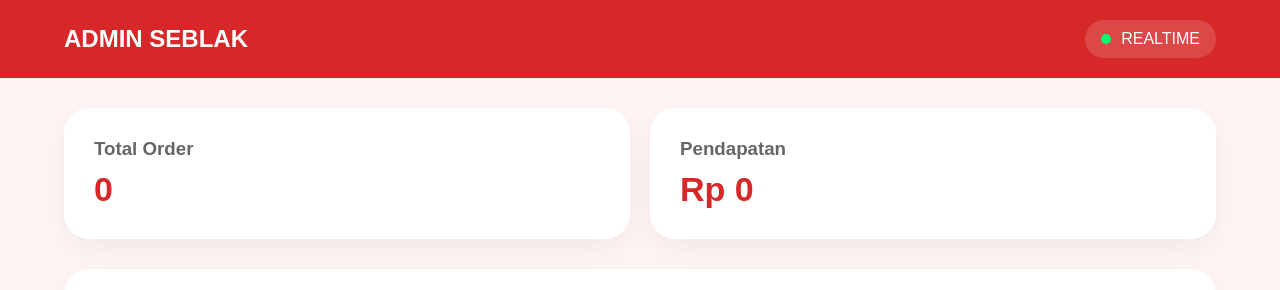
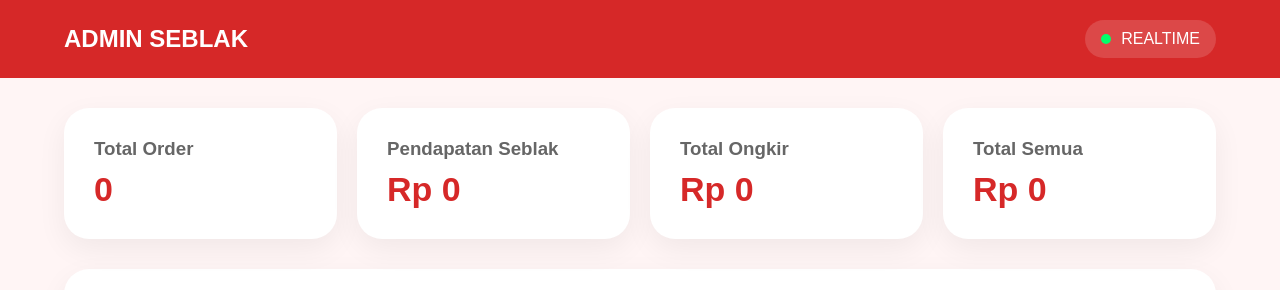
Before and after one commit to Art3misn/Admin-Seblak-Mama-Nabila, a plain HTML site: page index.html in a window 1280 px wide. Shown: the top 290 px of the page. Drawn offline with Linux system fonts and the light colour scheme; no server answers.

Commit message:
Update index.html

```diff
--- a/index.html
+++ b/index.html
@@ -55,7 +55,27 @@
 
     <div class="stat-card">
 
-      <h3>Pendapatan</h3>
+      <h3>Pendapatan Seblak</h3>
+
+      <h2 id="foodIncome">
+        Rp 0
+      </h2>
+
+    </div>
+
+    <div class="stat-card">
+
+      <h3>Total Ongkir</h3>
+
+      <h2 id="shippingIncome">
+        Rp 0
+      </h2>
+
+    </div>
+
+    <div class="stat-card">
+
+      <h3>Total Semua</h3>
 
       <h2 id="totalIncome">
         Rp 0
@@ -96,7 +116,6 @@
 
     <div id="stockContainer"></div>
 
-
   </section>
 
   <!-- ORDERS -->
```
